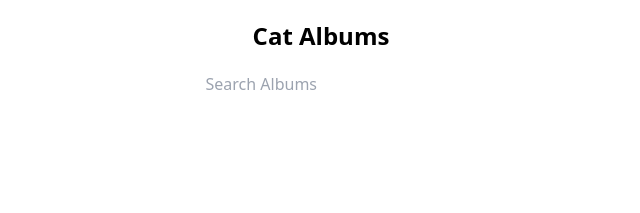
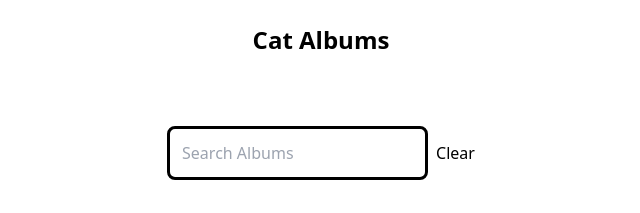
Before and after one commit to armaanx/cat-albums, a Next.js app: page / in a window 1280 px wide. Shown: the top 213 px of the page, without its empty margins (319-959 px from the left). Built offline with nearby package versions, Linux system fonts and the light colour scheme.

Commit message:
change image functionality added

```diff
--- a/pages/index.js
+++ b/pages/index.js
@@ -1,16 +1,19 @@
+import { CONFIG_FILES } from "next/dist/shared/lib/constants";
 import { useEffect, useState } from "react";
 
 export default function Home() {
   const [searchTerm, setSearchTerm] = useState("");
   const [searchResults, setSearchResults] = useState([]);
-
+  const [imgsrc, setImgSrc] = useState(
+    "https://upload.wikimedia.org/wikipedia/en/f/f8/Taylor_Swift_-_Folklore.png"
+  );
   useEffect(() => {
-    if (searchTerm.length <= 0) {
+    if (searchTerm.length <= 1) {
       setSearchResults([]);
     }
     if (searchTerm != "") {
       fetch(
-        `https://ws.audioscrobbler.com/2.0/?method=album.search&album=${searchTerm}&api_key=${process.env.NEXT_PUBLIC_LAST_FM_API_KEY}&limit=5&format=json`
+        `https://ws.audioscrobbler.com/2.0/?method=album.search&album=${searchTerm}&api_key=${process.env.NEXT_PUBLIC_LAST_FM_API_KEY}&limit=4&format=json`
       )
         .then((response) => response.json())
         .then((data) => {
@@ -24,19 +27,38 @@ export default function Home() {
   };
   return (
     <div className="w-screen h-screen text-center flex flex-col items-centre justify-start">
-      <h1 className="p-5 text-2xl font-bold text-black">Cat Albums</h1>
-      <div className="z-30">
+      <h1 className="p-6 text-2xl font-bold text-black">Cat Albums</h1>
+      <div className="z-30 text-center m-auto space-x-2">
         <input
+          className="p-3 border-[3px] rounded-lg border-black"
           placeholder="Search Albums"
-          type="search"
+          type="text"
           value={searchTerm}
           onChange={handleChange}
         />
-        <ul>
+        <button
+          onClick={() => {
+            setSearchResults([]);
+            setSearchTerm("");
+          }}>
+          Clear
+        </button>
+        <ul className="">
           {searchResults.map((item) => {
             return (
-              <li>
-                {item.name} - {item.artist}
+              <li
+                onClick={() => {
+                  setImgSrc(item.image[3]["#text"]);
+                  setSearchResults([]);
+                  setSearchTerm("");
+                }}
+                key={item.url}
+                className="font-semibold border-2 border-black w-[300px] m-auto p-3 bg-white hover:bg-stone-200 rounded-md">
+                <div className="grid grid-flow-col grid-cols-3 items-center justify-center cursor-pointer ">
+                  <img src={item.image[1]["#text"]} className="" />
+                  <p>{item.name}</p>
+                  <p>{item.artist}</p>
+                </div>
               </li>
             );
           })}
@@ -50,7 +72,7 @@ export default function Home() {
       </div>
       <div className="h-[200px] w-[200px] z-10">
         <img
-          src="https://upload.wikimedia.org/wikipedia/en/f/f8/Taylor_Swift_-_Folklore.png"
+          src={imgsrc}
           className="absolute top-[165px] right-0 bottom-0 left-[10px] m-auto h-[200px] w-[200px]"
         />
       </div>
```
